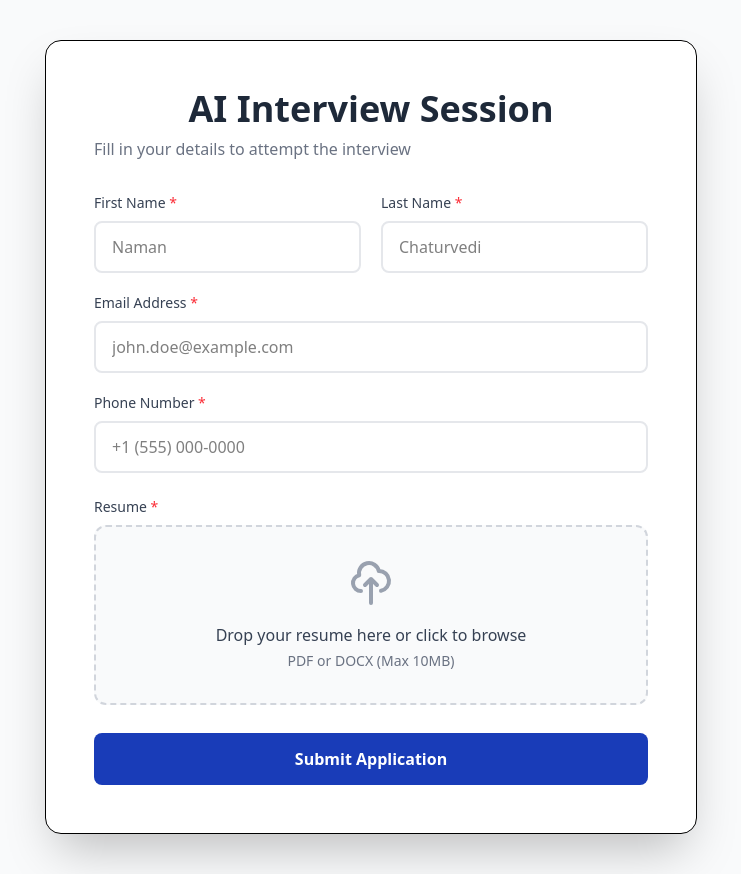
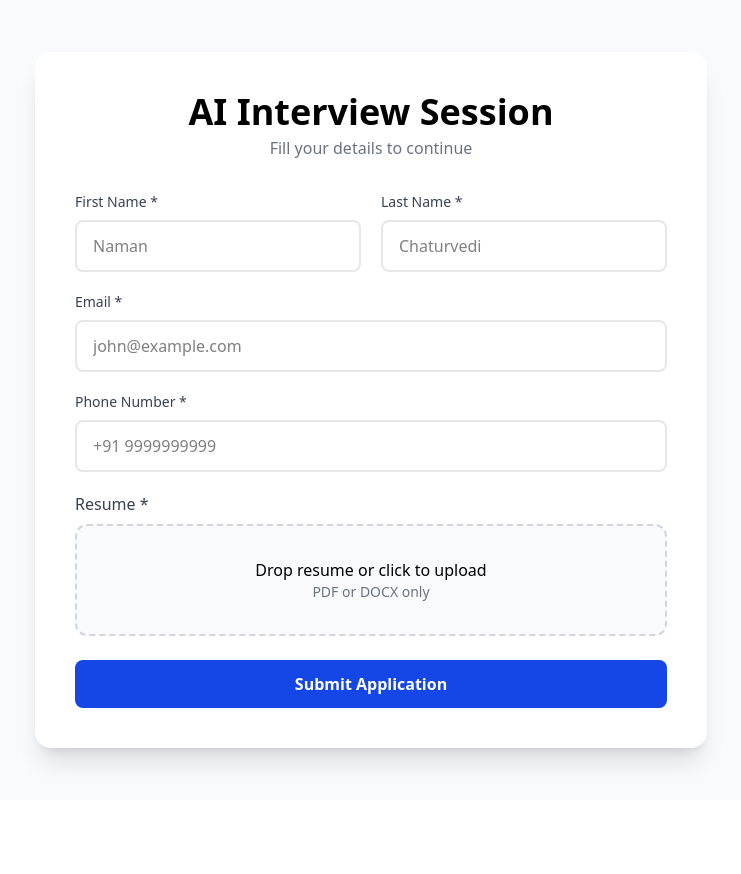
Before and after one commit to naman-1905/AI-Interview-Platform, a React (Vite) app in the folder frontend/: page / in a window 1280 px wide. Shown: the whole page, without its empty margins (269-1010 px from the left). After the commit the page ends 800 px from the top, so only its background shows below. Built offline with nearby package versions, Linux system fonts and the light colour scheme.

Commit message:
Refactor ApplicationForm component for improved state management and UI responsiveness

```diff
--- a/frontend/src/components/ApplicationForm.jsx
+++ b/frontend/src/components/ApplicationForm.jsx
@@ -1,308 +1,157 @@
-import React, { useState, useEffect } from 'react';
-import { useNavigate } from 'react-router-dom';
+import React, { useState, useEffect } from "react";
+import { useNavigate } from "react-router-dom";
+
+const fields = [
+  { name: "firstName", label: "First Name", placeholder: "Naman" },
+  { name: "lastName", label: "Last Name", placeholder: "Chaturvedi" },
+  { name: "email", label: "Email", type: "email", placeholder: "john@example.com" },
+  { name: "phone", label: "Phone Number", placeholder: "+91 9999999999" },
+];
+
+const validFileTypes = [
+  "application/pdf",
+  "application/vnd.openxmlformats-officedocument.wordprocessingml.document",
+  "application/msword",
+];
+
+function SkeletonLoader() {
+  return (
+    <div className="min-h-screen p-10 flex items-center bg-gray-50">
+      <div className="max-w-2xl mx-auto w-full bg-white p-10 rounded-2xl shadow-xl">
+        {/* Title skeleton */}
+        <div className="h-10 bg-gray-200 rounded-lg w-3/4 mx-auto mb-2 animate-pulse" />
+        <div className="h-5 bg-gray-200 rounded-lg w-1/2 mx-auto mb-8 animate-pulse" />
+
+        {/* First row - two fields */}
+        <div className="grid grid-cols-2 gap-5 mb-6">
+          {[1, 2].map((i) => (
+            <div key={i} className="mb-5">
+              <div className="h-4 bg-gray-200 rounded w-1/3 mb-2 animate-pulse" />
+              <div className="h-12 bg-gray-200 rounded-lg animate-pulse" />
+            </div>
+          ))}
+        </div>
+
+        {/* Second row - two full width fields */}
+        {[1, 2].map((i) => (
+          <div key={i} className="mb-5">
+            <div className="h-4 bg-gray-200 rounded w-1/4 mb-2 animate-pulse" />
+            <div className="h-12 bg-gray-200 rounded-lg animate-pulse" />
+          </div>
+        ))}
+
+        {/* File upload skeleton */}
+        <div className="h-4 bg-gray-200 rounded w-1/4 mb-2 animate-pulse" />
+        <div className="h-32 bg-gray-200 rounded-xl animate-pulse" />
+
+        {/* Button skeleton */}
+        <div className="h-12 bg-gray-200 rounded-lg mt-6 animate-pulse" />
+      </div>
+    </div>
+  );
+}
 
 export default function ApplicationForm() {
   const navigate = useNavigate();
-  const [formData, setFormData] = useState({
-    firstName: '',
-    lastName: '',
-    email: '',
-    phone: '',
-    resume: null
+  const [loading, setLoading] = useState(true);
+  const [dragActive, setDragActive] = useState(false);
+
+  const [form, setForm] = useState({
+    firstName: "", lastName: "", email: "", phone: "", resume: null
   });
-  const [message, setMessage] = useState('');
-  const [isDragging, setIsDragging] = useState(false);
-  const [isLoading, setIsLoading] = useState(true);
+
+  const [message, setMessage] = useState("");
 
   useEffect(() => {
-    // Simulate loading
-    const timer = setTimeout(() => {
-      setIsLoading(false);
-    }, 1500);
-    return () => clearTimeout(timer);
+    const t = setTimeout(() => setLoading(false), 1200);
+    return () => clearTimeout(t);
   }, []);
 
-  const handleInputChange = (e) => {
-    const { name, value } = e.target;
-    setFormData(prev => ({
-      ...prev,
-      [name]: value
-    }));
+  const updateField = (e) => {
+    setForm({ ...form, [e.target.name]: e.target.value });
   };
 
-  const handleFileChange = (e) => {
-    const file = e.target.files[0];
-    validateAndSetFile(file);
+  const setFile = (file) => {
+    if (!file) return;
+    if (!validFileTypes.includes(file.type))
+      return setMessage("Upload only PDF or DOCX");
+
+    setForm({ ...form, resume: file });
+    setMessage("");
   };
 
-  const validateAndSetFile = (file) => {
-    if (file) {
-      const fileType = file.type;
-      if (fileType === 'application/pdf' ||
-          fileType === 'application/vnd.openxmlformats-officedocument.wordprocessingml.document' ||
-          fileType === 'application/msword') {
-        setFormData(prev => ({
-          ...prev,
-          resume: file
-        }));
-        setMessage('');
-      } else {
-        setMessage('Please upload only PDF or DOCX files');
-      }
+  const submit = async () => {
+    if (Object.values(form).includes("") || !form.resume)
+      return setMessage("Please fill all fields");
+
+    const data = new FormData();
+    Object.entries(form).forEach(([k, v]) => data.append(k, v));
+
+    try {
+      const res = await fetch("YOUR_API_ENDPOINT_HERE", { method: "POST", body: data });
+
+      if (!res.ok) return setMessage("Submission failed. Try again.");
+
+      setMessage("Application submitted successfully!");
+      setTimeout(() => navigate("/queue"), 1000);
+
+    } catch {
+      setMessage("Error submitting form");
     }
   };
 
-  const handleDragOver = (e) => {
-    e.preventDefault();
-    setIsDragging(true);
-  };
+  if (loading) return <SkeletonLoader />;
 
-  const handleDragLeave = (e) => {
-    e.preventDefault();
-    setIsDragging(false);
-  };
+  return (
+    <div className="min-h-screen p-10 flex items-center bg-gray-50">
+      <div className="max-w-2xl mx-auto w-full bg-white p-10 rounded-2xl shadow-xl">
 
-  const handleDrop = (e) => {
-    e.preventDefault();
-    setIsDragging(false);
-    const file = e.dataTransfer.files[0];
-    validateAndSetFile(file);
-  };
+        <h2 className="text-4xl font-bold text-center mb-1">AI Interview Session</h2>
+        <p className="text-gray-500 text-center mb-8">Fill your details to continue</p>
 
-  const handleSubmit = async (e) => {
-    e.preventDefault();
-
-    if (!formData.firstName || !formData.lastName || !formData.email || !formData.phone || !formData.resume) {
-      setMessage('Please fill all the fields');
-      return;
-    }
-
-    const submitData = new FormData();
-    submitData.append('firstName', formData.firstName);
-    submitData.append('lastName', formData.lastName);
-    submitData.append('email', formData.email);
-    submitData.append('phone', formData.phone);
-    submitData.append('resume', formData.resume);
-
-    try {
-      // TODO: Replace with your actual API endpoint
-      const response = await fetch('YOUR_API_ENDPOINT_HERE', {
-        method: 'POST',
-        body: submitData
-      });
-
-      if (response.ok) {
-        setMessage('Application submitted successfully');
-        setFormData({
-          firstName: '',
-          lastName: '',
-          email: '',
-          phone: '',
-          resume: null
-        });
-        document.getElementById('resumeInput').value = '';
-
-        // Navigate to /queue after successful submission
-        setTimeout(() => {
-          navigate('/queue');
-        }, 1000);
-      } else {
-        setMessage('Submission failed. Please try again.');
-      }
-    } catch (error) {
-      console.error('Error:', error);
-      setMessage('An error occurred. Please try again.');
-    }
-  };
-
-  // Skeleton Loader Component
-  if (isLoading) {
-    return (
-      <div className="min-h-screen p-10 font-sans flex items-center bg-gray-50">
-        <div className="max-w-2xl mx-auto w-full border bg-white rounded-2xl p-12 shadow-2xl">
-          {/* Header Skeleton */}
-          <div className="animate-pulse">
-            <div className="h-10 bg-gray-200 rounded-lg w-3/4 mx-auto mb-3"></div>
-            <div className="h-5 bg-gray-200 rounded-lg w-1/2 mx-auto mb-8"></div>
-
-            {/* Two Column Skeleton */}
-            <div className="grid grid-cols-2 gap-5 mb-5">
-              <div>
-                <div className="h-4 bg-gray-200 rounded w-24 mb-2"></div>
-                <div className="h-12 bg-gray-200 rounded-lg"></div>
-              </div>
-              <div>
-                <div className="h-4 bg-gray-200 rounded w-24 mb-2"></div>
-                <div className="h-12 bg-gray-200 rounded-lg"></div>
-              </div>
-            </div>
-
-            {/* Email Skeleton */}
-            <div className="mb-5">
-              <div className="h-4 bg-gray-200 rounded w-32 mb-2"></div>
-              <div className="h-12 bg-gray-200 rounded-lg"></div>
-            </div>
-
-            {/* Phone Skeleton */}
-            <div className="mb-6">
-              <div className="h-4 bg-gray-200 rounded w-28 mb-2"></div>
-              <div className="h-12 bg-gray-200 rounded-lg"></div>
-            </div>
-
-            {/* Resume Upload Skeleton */}
-            <div className="mb-7">
-              <div className="h-4 bg-gray-200 rounded w-20 mb-2"></div>
-              <div className="h-48 bg-gray-200 rounded-xl"></div>
-            </div>
-
-            {/* Button Skeleton */}
-            <div className="h-14 bg-gray-200 rounded-lg"></div>
-          </div>
-        </div>
-      </div>
-    );
-  }
-
-  // Actual Form
-  return (
-    <div className="min-h-screen p-10 font-sans flex items-center bg-gray-50">
-      <div className="max-w-2xl mx-auto border bg-white rounded-2xl p-12 shadow-2xl">
-        <h2 className="text-4xl text-center font-bold text-gray-800 mb-2">
-          AI Interview Session
-        </h2>
-        <p className="text-gray-500 text-base font-medium mb-8">
-          Fill in your details to attempt the interview
-        </p>
-
-        <div className="grid grid-cols-2 gap-5 mb-5">
-          <div>
-            <label className="block mb-2 text-sm font-medium text-gray-700">
-              First Name <span className="text-red-500">*</span>
-            </label>
-            <input
-              type="text"
-              name="firstName"
-              placeholder="Naman"
-              value={formData.firstName}
-              onChange={handleInputChange}
-              className="w-full px-4 py-3 border-2 border-gray-200 rounded-lg text-base transition-all outline-none focus:border-blue-500"
-            />
-          </div>
-
-          <div>
-            <label className="block mb-2 text-sm font-medium text-gray-700">
-              Last Name <span className="text-red-500">*</span>
-            </label>
-            <input
-              type="text"
-              name="lastName"
-              placeholder="Chaturvedi"
-              value={formData.lastName}
-              onChange={handleInputChange}
-              className="w-full px-4 py-3 border-2 border-gray-200 rounded-lg text-base transition-all outline-none focus:border-blue-500"
-            />
-          </div>
+        {/* Input Fields */}
+        <div className="grid grid-cols-2 gap-5">
+          {fields.slice(0, 2).map(({ name, label, placeholder, type }) => (
+            <Input key={name} label={label} name={name} placeholder={placeholder} type={type} value={form[name]} onChange={updateField} />
+          ))}
         </div>
 
-        <div className="mb-5">
-          <label className="block mb-2 text-sm font-medium text-gray-700">
-            Email Address <span className="text-red-500">*</span>
-          </label>
-          <input
-            type="email"
-            name="email"
-            placeholder="john.doe@example.com"
-            value={formData.email}
-            onChange={handleInputChange}
-            className="w-full px-4 py-3 border-2 border-gray-200 rounded-lg text-base transition-all outline-none focus:border-blue-500"
-          />
+        {fields.slice(2).map(({ name, label, placeholder, type }) => (
+          <Input key={name} label={label} name={name} placeholder={placeholder} type={type} value={form[name]} onChange={updateField} />
+        ))}
+
+        {/* File Upload */}
+        <label className="block mb-2 font-medium text-gray-700">Resume *</label>
+        <div
+          className={`border-2 border-dashed rounded-xl p-8 text-center cursor-pointer transition ${
+            dragActive ? "border-indigo-500 bg-indigo-50" : "border-gray-300 bg-gray-50"
+          }`}
+          onClick={() => document.getElementById("file").click()}
+          onDragOver={(e) => { e.preventDefault(); setDragActive(true); }}
+          onDragLeave={() => setDragActive(false)}
+          onDrop={(e) => { e.preventDefault(); setDragActive(false); setFile(e.dataTransfer.files[0]); }}
+        >
+          <input id="file" type="file" className="hidden" accept=".pdf,.doc,.docx" onChange={(e) => setFile(e.target.files[0])} />
+          {form.resume ? (
+            <p className="text-green-600 font-semibold">✓ {form.resume.name}</p>
+          ) : (
+            <>
+              <p className="font-medium">Drop resume or click to upload</p>
+              <p className="text-sm text-gray-500">PDF or DOCX only</p>
+            </>
+          )}
         </div>
 
-        <div className="mb-6">
-          <label className="block mb-2 text-sm font-medium text-gray-700">
-            Phone Number <span className="text-red-500">*</span>
-          </label>
-          <input
-            type="tel"
-            name="phone"
-            placeholder="+1 (555) 000-0000"
-            value={formData.phone}
-            onChange={handleInputChange}
-            className="w-full px-4 py-3 border-2 border-gray-200 rounded-lg text-base transition-all outline-none focus:border-blue-500"
-          />
-        </div>
-
-        <div className="mb-7">
-          <label className="block mb-2 text-sm font-medium text-gray-700">
-            Resume <span className="text-red-500">*</span>
-          </label>
-          <div
-            onDragOver={handleDragOver}
-            onDragLeave={handleDragLeave}
-            onDrop={handleDrop}
-            className={`border-2 border-dashed rounded-xl p-8 text-center transition-all cursor-pointer ${
-              isDragging
-                ? 'border-indigo-500 bg-indigo-50'
-                : 'border-gray-300 bg-gray-50'
-            }`}
-            onClick={() => document.getElementById('resumeInput').click()}
-          >
-            <input
-              id="resumeInput"
-              type="file"
-              accept=".pdf,.doc,.docx"
-              onChange={handleFileChange}
-              className="hidden"
-            />
-
-            <svg
-              className="w-12 h-12 mx-auto mb-4 text-gray-400"
-              fill="none"
-              stroke="currentColor"
-              viewBox="0 0 24 24"
-            >
-              <path
-                strokeLinecap="round"
-                strokeLinejoin="round"
-                strokeWidth={2}
-                d="M7 16a4 4 0 01-.88-7.903A5 5 0 1115.9 6L16 6a5 5 0 011 9.9M15 13l-3-3m0 0l-3 3m3-3v12"
-              />
-            </svg>
-
-            {formData.resume ? (
-              <div>
-                <p className="mb-1 text-base font-semibold text-green-600">
-                  ✓ {formData.resume.name}
-                </p>
-                <p className="text-sm text-gray-500">
-                  Click to change file
-                </p>
-              </div>
-            ) : (
-              <div>
-                <p className="mb-1 text-base font-medium text-gray-700">
-                  Drop your resume here or click to browse
-                </p>
-                <p className="text-sm text-gray-500">
-                  PDF or DOCX (Max 10MB)
-                </p>
-              </div>
-            )}
-          </div>
-        </div>
-
-        <button
-          onClick={handleSubmit}
-          className="w-full py-3.5 bg-blue-800 text-white rounded-lg font-semibold cursor-pointer hover:bg-blue-900 transition-colors"
-        >
+        {/* Button */}
+        <button onClick={submit} className="w-full mt-6 py-3 bg-blue-700 hover:bg-blue-900 text-white rounded-lg font-semibold transition">
           Submit Application
         </button>
 
+        {/* Message */}
         {message && (
-          <div className={`mt-5 px-4 py-3.5 rounded-lg text-sm font-medium ${
-            message.includes('success')
-              ? 'bg-green-100 border border-green-300 text-green-800'
-              : 'bg-red-100 border border-red-300 text-red-800'
+          <div className={`mt-4 p-3 rounded-lg text-sm font-medium ${message.includes("success")
+            ? "bg-green-100 text-green-700 border border-green-300"
+            : "bg-red-100 text-red-700 border border-red-300"
           }`}>
             {message}
           </div>
@@ -311,3 +160,19 @@ export default function ApplicationForm() {
     </div>
   );
 }
+
+function Input({ label, name, value, onChange, placeholder, type = "text" }) {
+  return (
+    <div className="mb-5">
+      <label className="block mb-2 text-sm font-medium text-gray-700">{label} *</label>
+      <input
+        name={name}
+        value={value}
+        type={type}
+        placeholder={placeholder}
+        onChange={onChange}
+        className="w-full px-4 py-3 border-2 border-gray-200 rounded-lg focus:border-blue-500 outline-none"
+      />
+    </div>
+  );
+}
```
